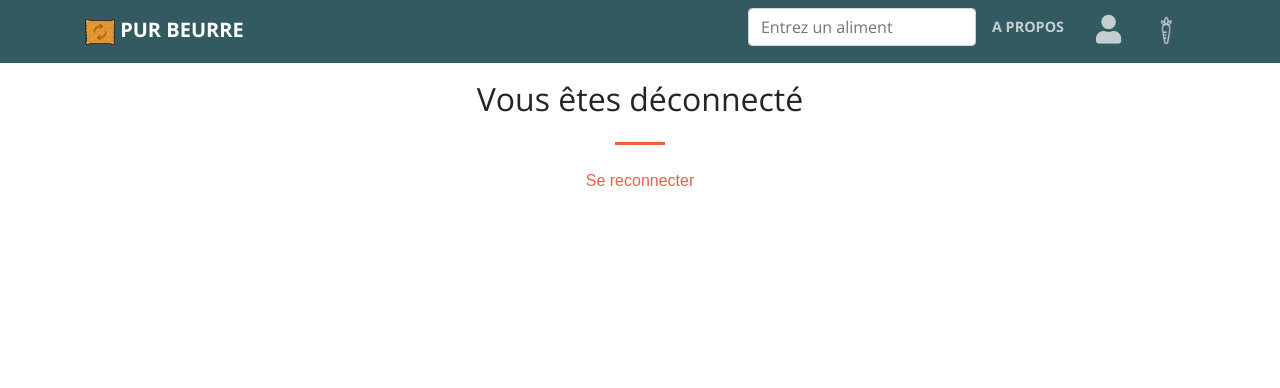
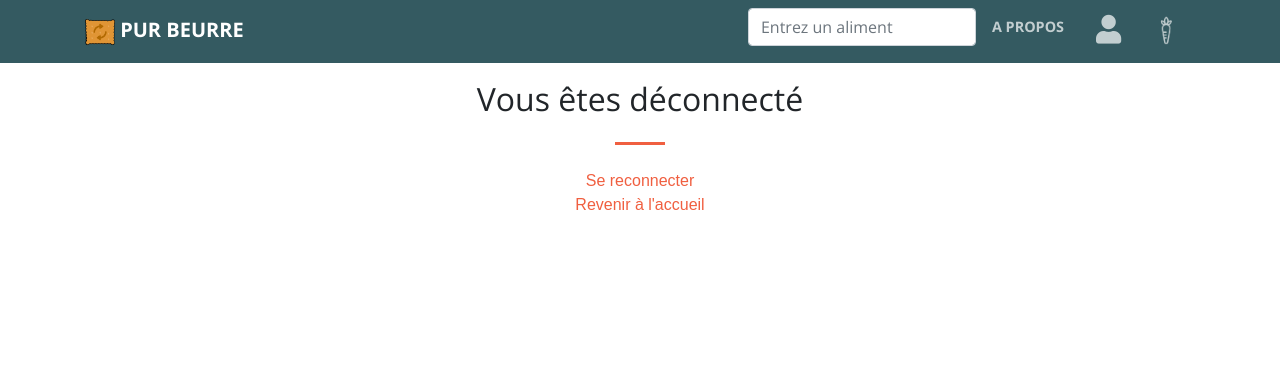
Before and after one commit to Cocomows/P8-Pur-Beurre, a Django app: page /logout/ in a window 1280 px wide. Shown: the top 388 px of the page. Run offline with Django 3.2, Linux system fonts and the light colour scheme; parts of the project's set-up code (start-up, migrations or seed data) failed here and were passed over; some libraries are stand-ins or nearby versions; some web fonts are replaced.

Commit message:
minor design changes

```diff
--- a/pur_beurre/static/pur_beurre/css/creative.css
+++ b/pur_beurre/static/pur_beurre/css/creative.css
@@ -82,7 +82,7 @@ img::-moz-selection {
 
 #mainNav {
   border-bottom: 1px solid rgba(33, 37, 41, 0.1);
-  background-color: #fff;
+  background-color: #345a61;
   font-family: 'Open Sans', 'Helvetica Neue', Arial, sans-serif;
   -webkit-transition: all 0.2s;
   -moz-transition: all 0.2s;
--- a/pur_beurre/static/pur_beurre/css/style.css
+++ b/pur_beurre/static/pur_beurre/css/style.css
@@ -4,6 +4,11 @@
 
 .carrot{
     height: 2em;
+}
+
+#homepagetextblock{
+    background-color: rgba(0, 0, 0, 0.3);
+    box-shadow: 0px 0px 20px 20px rgba(0,0,0,0.3);
 }
 
 h1{
--- a/pur_beurre/templates/pur_beurre/layouts/base.html
+++ b/pur_beurre/templates/pur_beurre/layouts/base.html
@@ -46,23 +46,23 @@
             </button>
             <div class="collapse navbar-collapse" id="navbarResponsive">
                 <ul class="navbar-nav ml-auto">
-                    <li class="nav-item">
+                    <li class="nav-item text-center">
                         <form class="foodsearch" action="{%  url 'pur-beurre-results' %}">
                             <input type="text" class="form-control" placeholder="Entrez un aliment" name="q">
                         </form>
                     </li>
-                    <li class="nav-item">
+                    <li class="nav-item text-center">
                         <a class="nav-link js-scroll-trigger" href="{% url 'pur-beurre-index' %}#about">A propos</a>
                     </li>
 
-                    <li class="nav-item">
+                    <li class="nav-item text-center">
                         <a class="nav-link js-scroll-trigger" href="{% url 'profile' %}"><i class="fa fa-user fa-2x"></i></a>
                     </li>
-                    <li class="nav-item">
+                    <li class="nav-item text-center">
                         <a class="nav-link js-scroll-trigger" href="{% url 'saved-products' %}"><img src="{% static 'pur_beurre/img/noun_Carrot_29691_grey.png' %}" alt="" class="carrot"></a>
                     </li>
                     {% if user.is_authenticated %}
-                    <li class="nav-item">
+                    <li class="nav-item text-center">
                         <a class="nav-link js-scroll-trigger" href="{% url 'logout' %}"><i class="fa fa-sign-out-alt fa-2x"></i></a>
                     </li>
                     {% endif %}
@@ -70,15 +70,6 @@
             </div>
         </div>
     </nav>
-{#    {% if messages %}#}
-{#        {% for message in messages %}#}
-{#            <div class="container">#}
-{#              <div class="alert alert-{{ message.tags }}">#}
-{#                {{ message }}#}
-{#              </div>#}
-{#            </div>#}
-{#        {% endfor %}#}
-{#    {% endif %}#}
 
     {% block content %}{% endblock content %}
 
--- a/pur_beurre/templates/pur_beurre/pages/home.html
+++ b/pur_beurre/templates/pur_beurre/pages/home.html
@@ -3,7 +3,7 @@
 
 {% block content %}
 <header class="masthead text-center text-white d-flex">
-    <div class="container my-auto">
+    <div class="container my-auto" id="homepagetextblock">
         <div class="row">
             <div class="col-lg-10 mx-auto">
                 <h1 class="text-uppercase">
--- a/users/templates/users/logout.html
+++ b/users/templates/users/logout.html
@@ -7,10 +7,11 @@
 <section id="logout">
   <div class="container">
     <div class="row">
-      <div class="col-lg-12 text-center">
+      <iv class="col-lg-12 text-center">
         <h2 class="section-heading">Vous êtes déconnecté</h2>
         <hr class="my-4">
-           <a href="{% url 'login' %}">Se reconnecter</a>
+           <div><a href="{% url 'login' %}">Se reconnecter</a></div>
+          <div><a href="{% url 'pur-beurre-index' %}">Revenir à l'accueil</a></div>
       </div>
     </div>
   </div>
```
